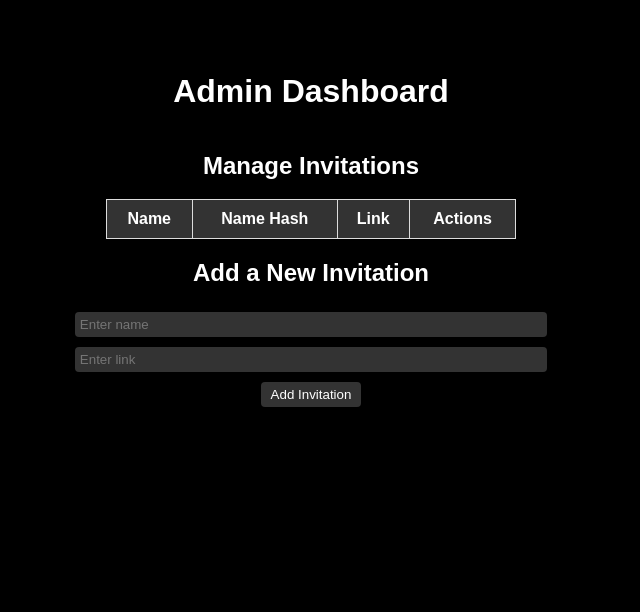
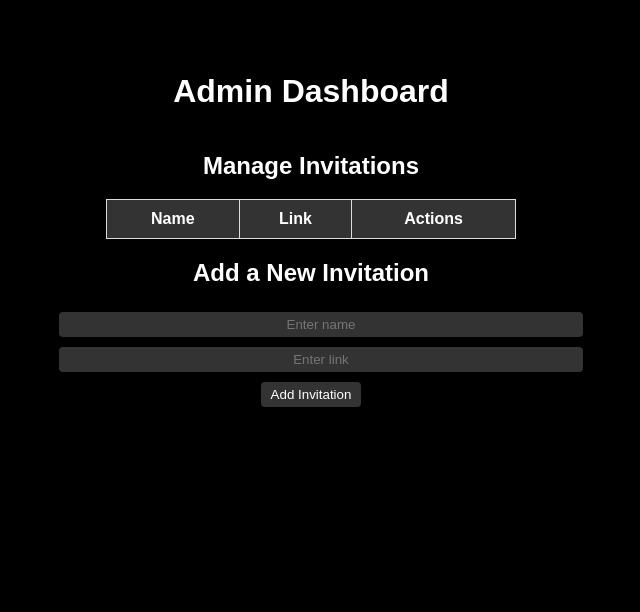
Before and after one commit to ibphantom/UniqueInvite, a Flask app: page /admin_dashboard in a window 1280 px wide. Shown: the part 188-800 px from the top of the page, without its empty margins (329-969 px from the left). Run offline with Flask 3, Linux system fonts and the light colour scheme; the visitor is signed in with stand-in values (Sample User, id 1); data that the repository does not hold is empty.

Commit message:
Update admin_dashboard.html

```diff
--- a/app/templates/admin_dashboard.html
+++ b/app/templates/admin_dashboard.html
@@ -49,8 +49,9 @@
             background-color: #555;
         }
         input[type="text"] {
-            width: 90%; /* Wider input field to accommodate long URLs */
+            width: 100%; /* Wider input field to accommodate long URLs */
             padding: 5px;
+            text-align: center; /* Center text inside the input box */
         }
         h1, h2 {
             color: white;
@@ -74,19 +75,17 @@
 
         <table>
             <tr>
-                <th>Name</th> <!-- Added Name column -->
-                <th>Name Hash</th>
+                <th>Name</th> <!-- Removed Name Hash column -->
                 <th>Link</th>
                 <th>Actions</th>
             </tr>
             {% for invitation in invitations %}
             <tr>
-                <td>{{ invitation[0] }}</td> <!-- Placeholder for name -->
-                <td>{{ invitation[1] }}</td>
+                <td>{{ invitation[0] }}</td> <!-- Name column -->
                 <td>
                     <form method="POST" action="/edit_invitation">
                         <input type="hidden" name="name_hash" value="{{ invitation[0] }}">
-                        <input type="text" name="link" value="{{ invitation[1] }}" required>
+                        <input type="text" name="link" value="{{ invitation[1] }}" required> <!-- Full link input -->
                         <input type="submit" value="Update Link">
                     </form>
                 </td>
@@ -102,8 +101,8 @@
 
         <h2>Add a New Invitation</h2>
         <form method="POST" action="/add_invitation">
-            <input type="text" name="name" placeholder="Enter name" required>
-            <input type="text" name="link" placeholder="Enter link" required>
+            <input type="text" name="name" placeholder="Enter name" required> <!-- Centered text in input -->
+            <input type="text" name="link" placeholder="Enter link" required> <!-- Centered text in input -->
             <input type="submit" value="Add Invitation">
         </form>
     </div>
```
